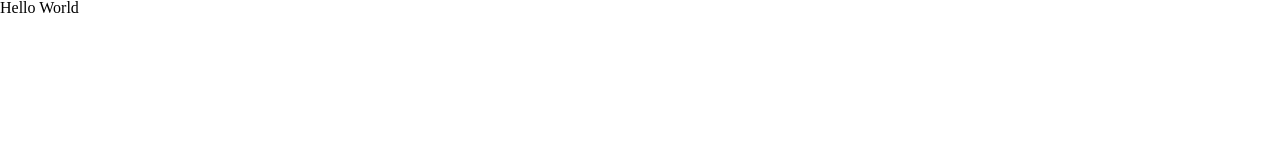
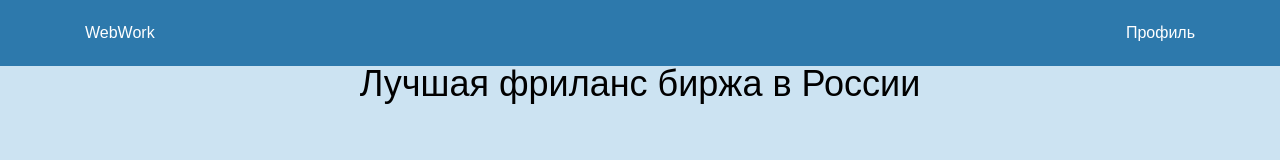
Before and after one commit to DenisTsvetkov/WebWork, a plain HTML site: page index.html in a window 1280 px wide. Drawn offline with Linux system fonts and the light colour scheme.

Commit message:
Добавил секцию header на сайт

```diff
--- a/css/main.css
+++ b/css/main.css
@@ -0,0 +1,24 @@
+body{
+	background-color: #EEEEEE;
+	font-family: Arial, sans-serif;
+}
+h1{
+	font-size: 36px;
+	text-align: center;
+}
+.header{
+	width: 100%;
+	height: 100vh;
+	background-color: #CCE3F2;
+}
+.header-top{
+	background-color: #2D79AC;
+	padding: 25px 30px;
+	color:#fff;
+	width: 100%;
+}
+.header-home{
+
+	background-repeat: no-repeat;
+	background-size: cover;
+}
--- a/index.html
+++ b/index.html
@@ -8,6 +8,43 @@
 	<link rel="stylesheet" href="css/main.css">
 </head>
 <body>
-	<h1>Hello World</h1>
+	<!-- <div class="container">
+		<header class="header">
+			<div class="header-top">
+				<div class="row justify-content-between align-items-center">
+					<div class="col-lg-auto col-md-auto">
+						WebWork
+					</div>
+					<div class="col-lg-auto col-md-auto">
+						Профиль
+					</div>
+				</div>
+			</div>
+		</header>
+	</div> -->
+
+	<header class="header">
+		<div class="header-top">
+			<div class="container">
+				<div class="row justify-content-between align-items-center">
+					<div class="col-auto">
+						WebWork
+					</div>
+					<div class="col-auto">
+						Профиль
+					</div>
+				</div>
+			</div>
+		</div>
+		<div class="header-home">
+			<div class="container">
+				<div class="row justify-content-center align-items-center">
+					<div class="col">
+						<h1 class="align-middle">Лучшая фриланс биржа в России</h1>
+					</div>
+				</div>
+			</div>
+		</div>
+	</header>
 </body>
 </html>
```
